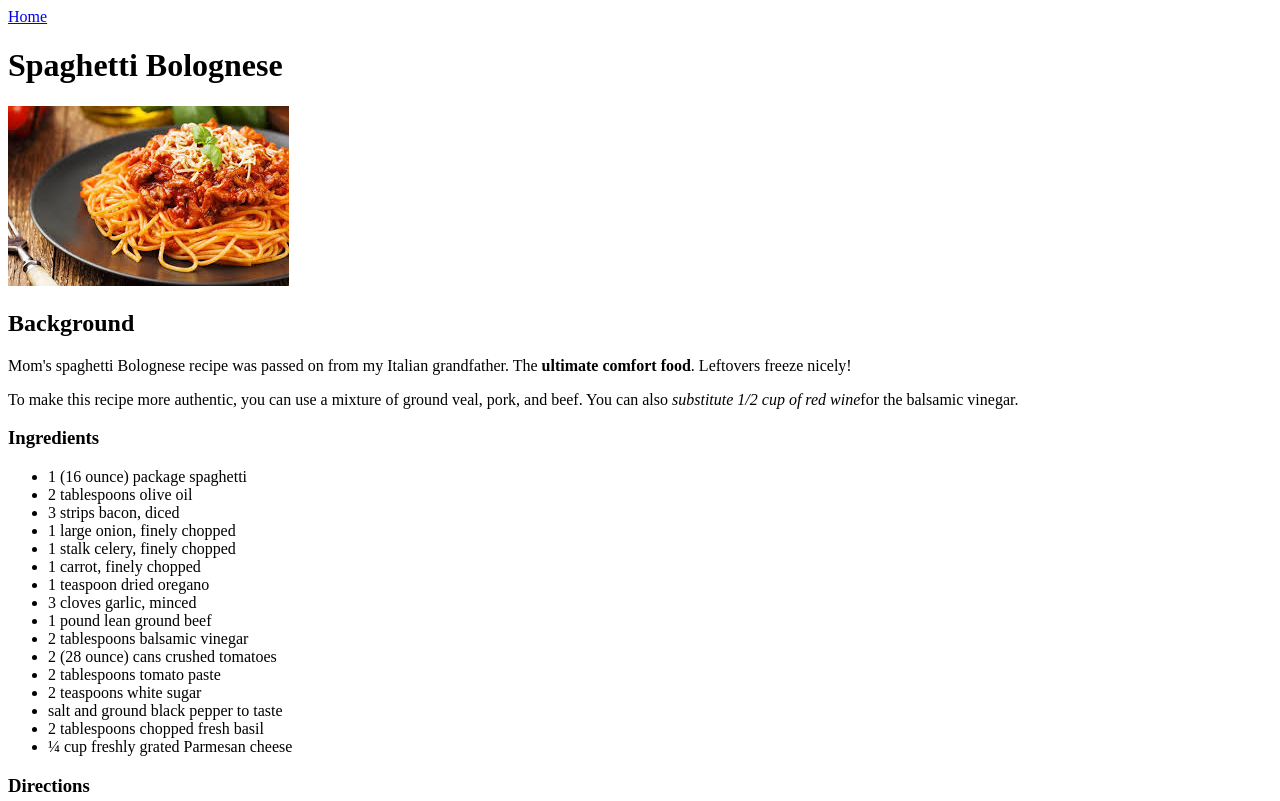
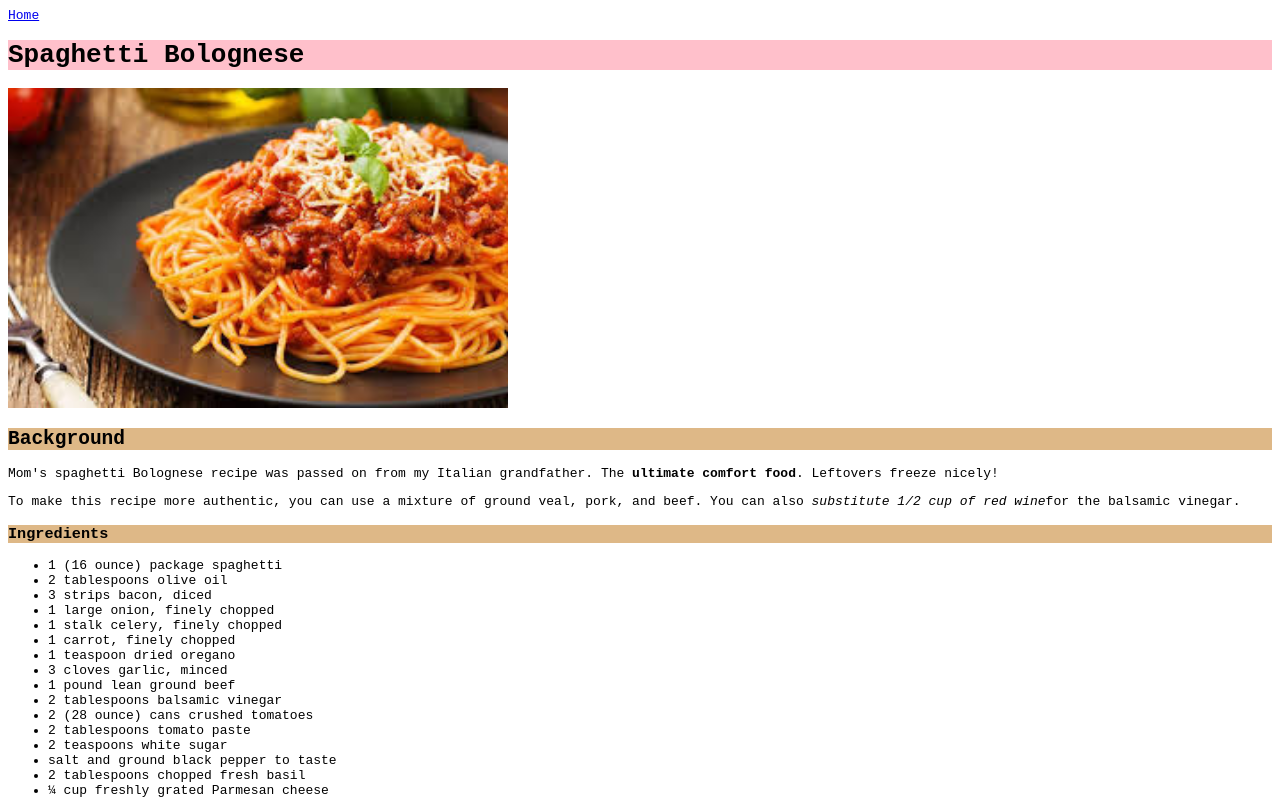
Before and after one commit to shkm925/odin-recipes, a plain HTML site: page recipes/spaghetti-bolognese.html in a window 1280 px wide. Shown: the top 801 px of the page. Drawn offline with Linux system fonts and the light colour scheme.

Commit message:
Add css styling

```diff
--- /dev/null
+++ b/recipes/spaghetti-bolognese-style.css
@@ -0,0 +1,17 @@
+* {
+    font-family: monospace;
+}
+
+.mom-spaghetti {
+    background-color: pink;
+    font-weight: bold;
+}
+
+img {
+    height: auto;
+    width: 500px;
+}
+
+.background, .ingridents, .directions {
+    background-color: burlywood;
+}
--- a/recipes/spaghetti-bolognese.html
+++ b/recipes/spaghetti-bolognese.html
@@ -2,20 +2,21 @@
 <html lang="en">
     <head>
         <meta charset="UTF-8">
+        <link rel="stylesheet" href="spaghetti-bolognese-style.css">
         <title>Mom's Spaghetti Bolognese</title>
         <a href="../index.html">Home</a>
     </head>
 
     <body>
-        <h1>Spaghetti Bolognese</h1>
+        <h1 class="mom-spaghetti">Spaghetti Bolognese</h1>
 
         <img src="../images/spaghetti-bolognese.jpg" alt="Spaghetti Bolognese">
 
-        <h2>Background</h2>
+        <h2 class="background">Background</h2>
             <p>Mom's spaghetti Bolognese recipe was passed on from my Italian grandfather. The <strong>ultimate comfort food</strong>. Leftovers freeze nicely!</p>
             <p>To make this recipe more authentic, you can use a mixture of ground veal, pork, and beef. You can also <em>substitute 1/2 cup of red wine</em>for the balsamic vinegar.</p>
 
-        <h3>Ingredients</h3>
+        <h3 class="ingridents">Ingredients</h3>
             <ul>
                 <li>1 (16 ounce) package spaghetti</li>
                 <li>2 tablespoons olive oil</li>
@@ -35,7 +36,7 @@
                 <li>¼ cup freshly grated Parmesan cheese</li>
             </ul>
 
-        <h3>Directions</h3>
+        <h3 class="directions">Directions</h3>
             <ol>
                 <li>Fill a large pot with lightly salted water and bring to a rolling boil. Stir in spaghetti and return to a boil. Cook spaghetti uncovered, stirring occasionally, until tender yet firm to the bite, about 12 minutes; drain.</li>
                 <li>Heat olive oil in a large pot over medium heat; add bacon. Cook, turning occasionally, until crisp, 8 to 10 minutes. Add onion, celery, carrot, and oregano to bacon; continue cooking until vegetables begin to soften, 8 to 10 minutes. Add garlic; cook until fragrant, about 2 minutes. Crumble in ground beef; cook and stir until no longer pink and completely cooked, 8 to 10 minutes.</li>
```
